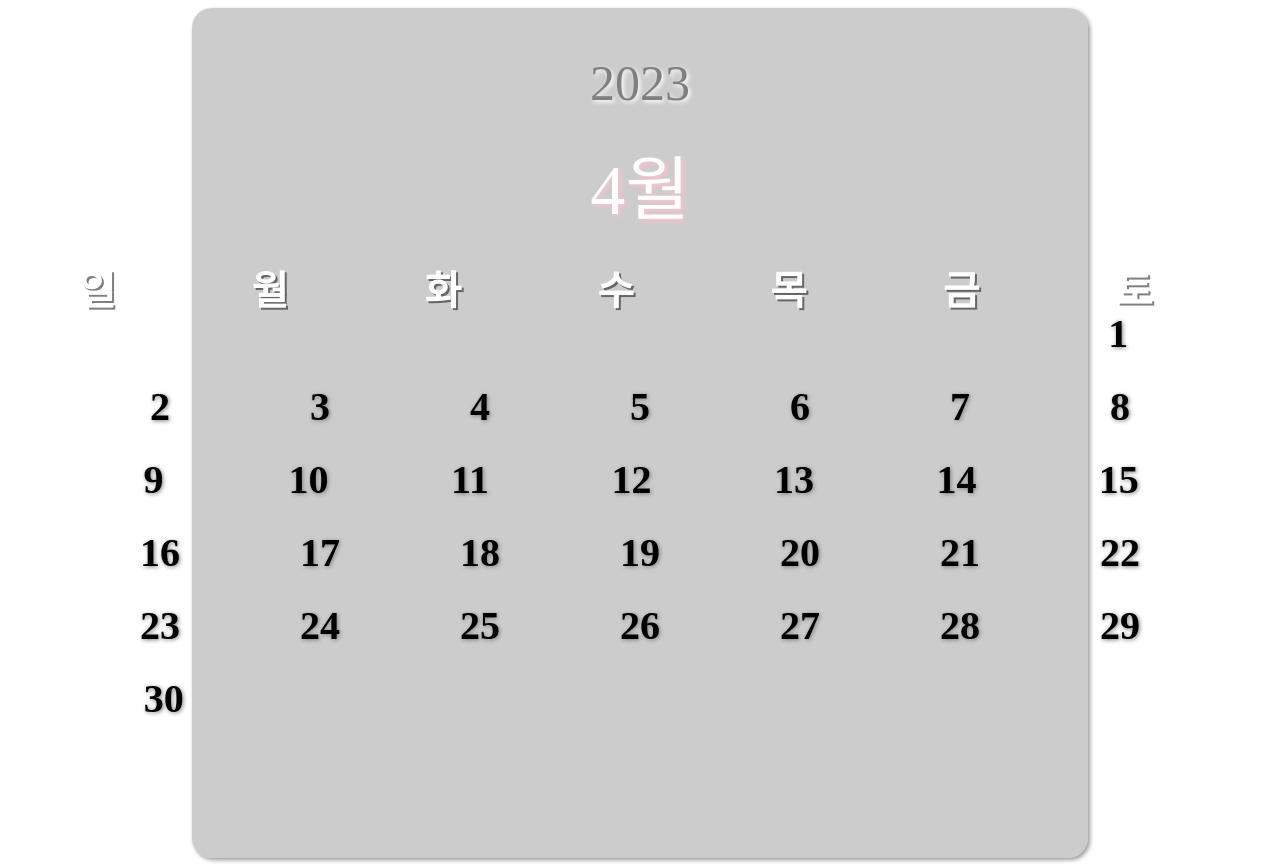
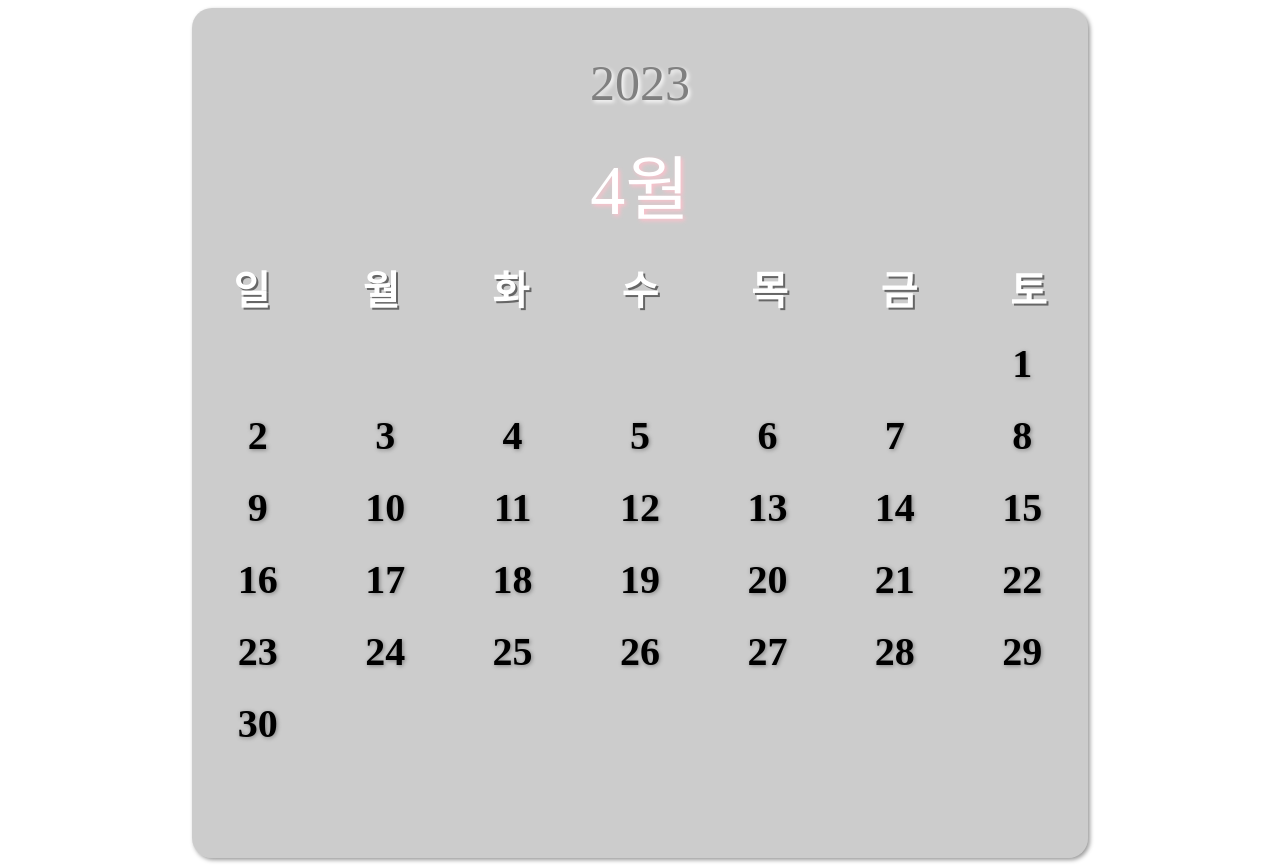
Before and after one commit to minsun0714/Diet_Diary_App, a React (Create React App) app: page / in a window 1280 px wide. Built offline with nearby package versions, Linux system fonts and the light colour scheme.

Commit message:
🔥 불필요한 CSS 삭제

```diff
--- a/src/components/Dates.tsx
+++ b/src/components/Dates.tsx
@@ -2,19 +2,15 @@ import React from "react";
 import styled from "styled-components";
 
 const DatesContainer = styled.tbody`
-  display: flex;
-  flex-direction: column;
-  justify-content: center;
-  align-items: center;
-  margin-top: 13vw;
-  border-collapse: collapse;
+  margin-top: 200px;
 `;
+
 const EachDate = styled.th`
   font-size: 40px;
-  padding: 13px 60px;
-  margin: 0 2px;
-  width: 50px;
+  padding-top: 22px;
+  width: 10vw;
   text-shadow: 1px 1px 4px gray;
+
   &:hover {
     color: pink;
     cursor: pointer;
@@ -48,8 +44,6 @@ function Dates() {
     }
   }
 
-  console.log(daysOfThisMonth);
-
   const now = Date.now();
   const showDates = daysOfThisMonth.map((week, i) => (
     <tr key={now + i}>
--- a/src/components/Days.tsx
+++ b/src/components/Days.tsx
@@ -4,15 +4,10 @@ import styled from "styled-components";
 const DaysContainer = styled.tbody`
   position: absolute;
   margin-bottom: 290px;
-  margin-left: 6.5%;
-  display: flex;
-  flex-direction: column;
-  justify-content: center;
-  align-items: center;
 `;
 const Day = styled.th`
   font-size: 40px;
-  letter-spacing: 8.25rem;
+  width: 9.8vw;
   color: white;
   text-shadow: 2px 2px 0.5px rgba(0, 0, 0, 0.5);
 `;
```
